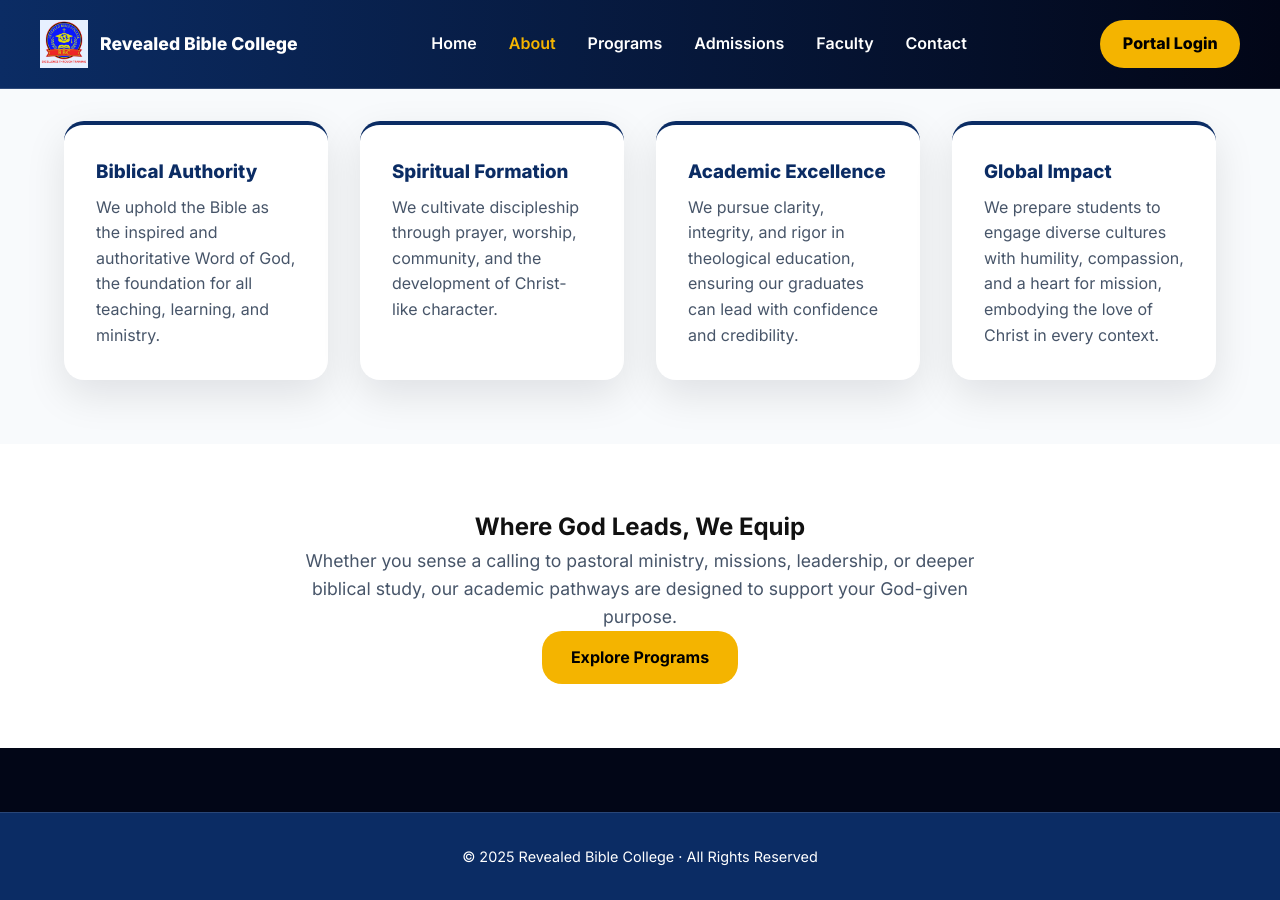
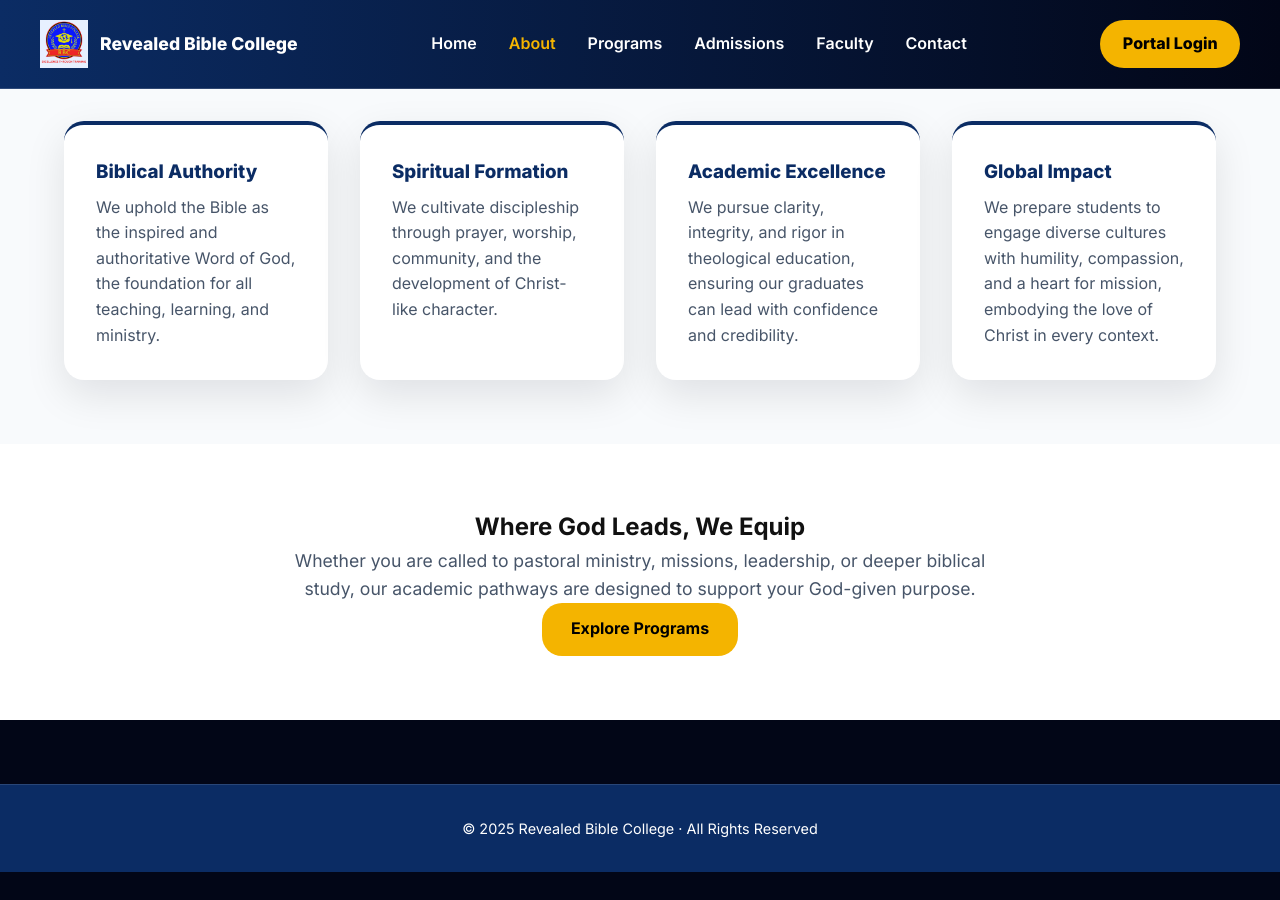
Before and after one commit to WillieKM/my-student-portal, a Jekyll site: the page about.html, which Jekyll copies as it is, in a window 1280 px wide and 900 px high, scrolled down 1079 px. Built offline with Jekyll 4.4.1, drawn with Linux system fonts in a browser that asks for light colours; after the commit the page ends 1951 px from its top, so only the background shows below that.

Commit message:
Update about.html

```diff
--- a/about.html
+++ b/about.html
@@ -7,17 +7,14 @@
 
   <meta name="description" content="Learn about Revealed Bible College, our mission, vision, and core values. We equip leaders for ministry, leadership, and global service through biblical education.">
 
-  <!-- Fonts + Global CSS -->
   <link href="https://fonts.googleapis.com/css2?family=Inter:wght@400;500;600;700;800&display=swap" rel="stylesheet">
   <link rel="stylesheet" href="assets/css/style.css">
 </head>
 
-<body>
+<body class="about-page">
 
-<!-- ================= HEADER ================= -->
-<header class="site-header">
+<header>
   <div class="nav container">
-
     <a class="brand" href="index.html">
       <img src="logo.png" alt="Revealed Bible College Logo">
       <span>Revealed Bible College</span>
@@ -36,35 +33,30 @@
   </div>
 </header>
 
-
-<!-- ================= HERO ================= -->
 <section class="hero hero-page">
   <div class="container text-center">
     <h1 class="page-title">About Revealed Bible College</h1>
     <div class="hero-divider"></div>
     <p class="hero-lead">
       Revealed Bible College exists to equip Spirit-led leaders in biblical education,
-      spiritual formation, and ministry preparation for service across nations, cultures,
-      and communities.
+      spiritual formation, and ministry preparation for service across nations,
+      cultures, and communities.
     </p>
   </div>
 </section>
 
-
-<!-- =============== DARK SECTION =============== -->
-<section class="content-dark container">
-
-  <div class="section">
+<section class="content-dark">
+  <div class="section container">
     <h2>Our Mission</h2>
     <p>
       Our mission is to train and equip men and women for faithful service in churches,
       missions, education, and community leadership. Through biblical teaching, theological
-      training, and practical ministry preparation, we develop leaders who can engage culture
-      with clarity, compassion, and conviction.
+      training, and practical ministry preparation, we develop leaders who can engage
+      culture with clarity, compassion, and conviction.
     </p>
   </div>
 
-  <div class="section">
+  <div class="section container">
     <h2>Our Vision</h2>
     <p>
       We envision a global community of Christ-centered leaders grounded in Scripture,
@@ -73,14 +65,10 @@
       and practical ministry experience.
     </p>
   </div>
-
 </section>
 
-
-<!-- =============== LIGHT SECTION: VALUES + CARDS =============== -->
 <section class="section-white">
   <div class="section-inner container">
-
     <h2 class="text-center">Core Values</h2>
     <p class="text-center" style="max-width: 800px; margin: 0 auto;">
       Our values form the foundation for academic excellence, spiritual formation,
@@ -88,7 +76,6 @@
     </p>
 
     <div class="card-grid">
-
       <div class="card">
         <h3>Biblical Authority</h3>
         <p>
@@ -121,30 +108,23 @@
           in every context.
         </p>
       </div>
-
     </div>
   </div>
 </section>
 
-
-<!-- =============== CTA: NEXT STEP =============== -->
 <section class="light-section">
-  <div class="light-inner container text-center">
-
+  <div class="container text-center">
     <h2>Where God Leads, We Equip</h2>
     <p>
-      Whether you sense a calling to pastoral ministry, missions, leadership,
+      Whether you are called to pastoral ministry, missions, leadership,
       or deeper biblical study, our academic pathways are designed to support
       your God-given purpose.
     </p>
-
     <a href="programs.html" class="btn-primary">Explore Programs</a>
   </div>
 </section>
 
-
-<!-- ================= FOOTER ================= -->
-<footer class="site-footer">
+<footer>
   <div class="container">
     © 2025 Revealed Bible College · All Rights Reserved
   </div>
```
